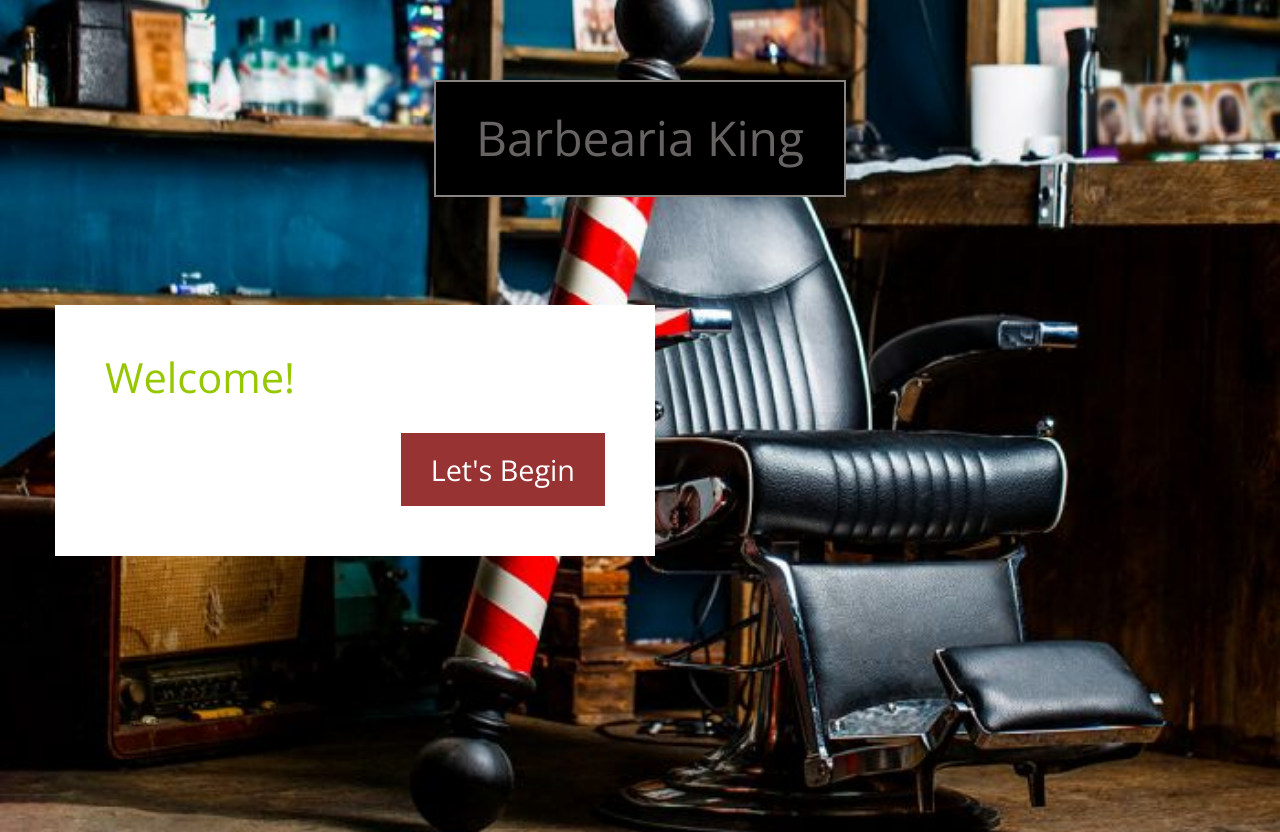
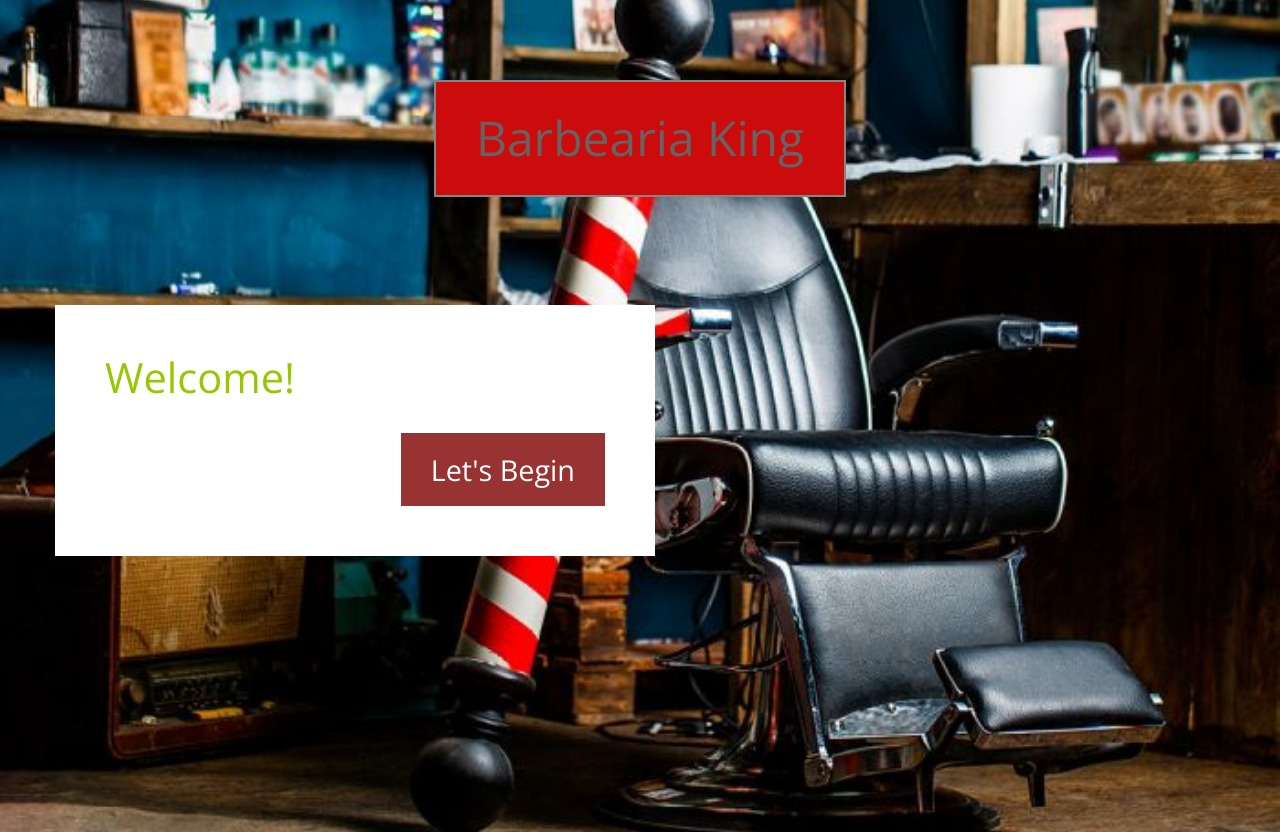
Before and after one commit to gabrielPGdearaujo/gabriePGdearaujo.github.io, a plain HTML site: page index.html in a window 1280 px wide. Shown: the top 832 px of the page. Drawn offline with nearby package versions, Linux system fonts and the light colour scheme.

Commit message:
ajuste css

```diff
--- a/css/templatemo-style.css
+++ b/css/templatemo-style.css
@@ -62,7 +62,7 @@ p {
 	display: inline-block;
 	font-size: 3rem;
 	padding: 30px 40px;
-	background: black;
+	background-color:rgb(204, 12, 12) ;
 }
 
 .tm-textbox {
```
